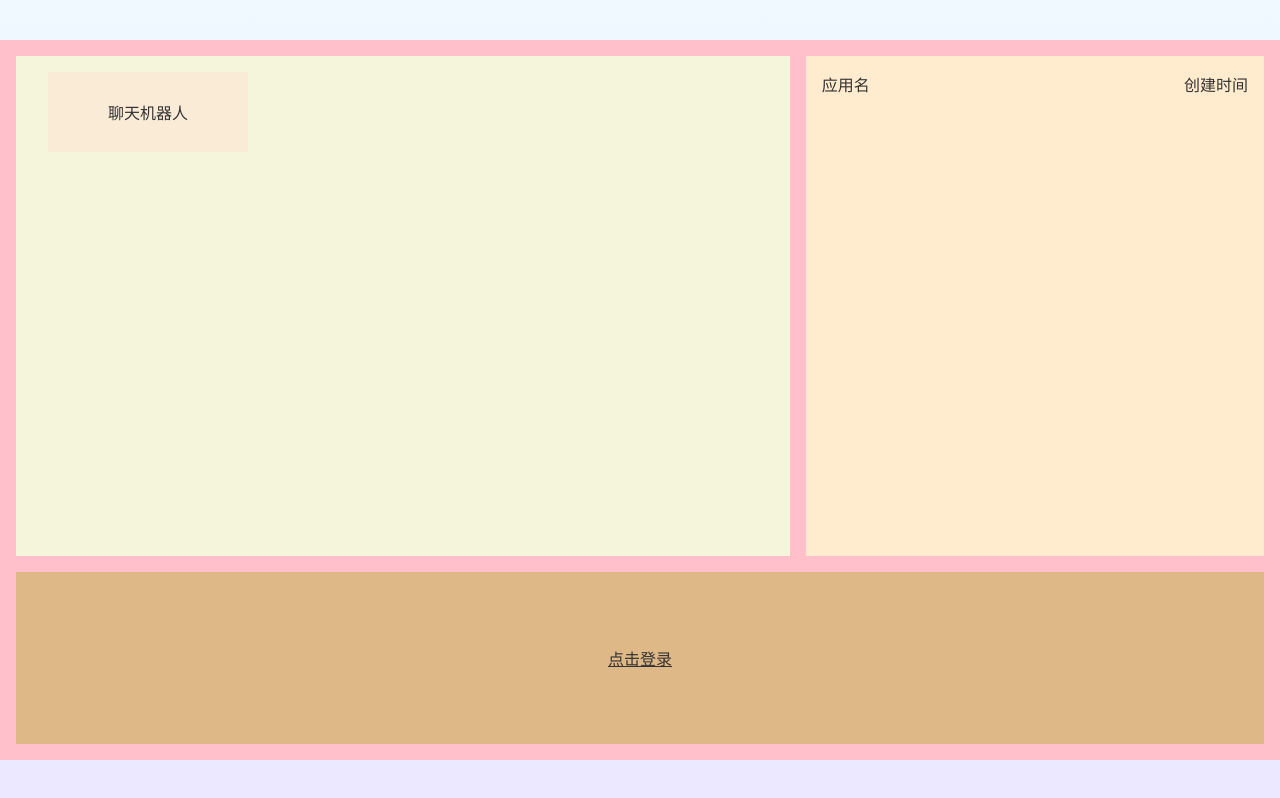
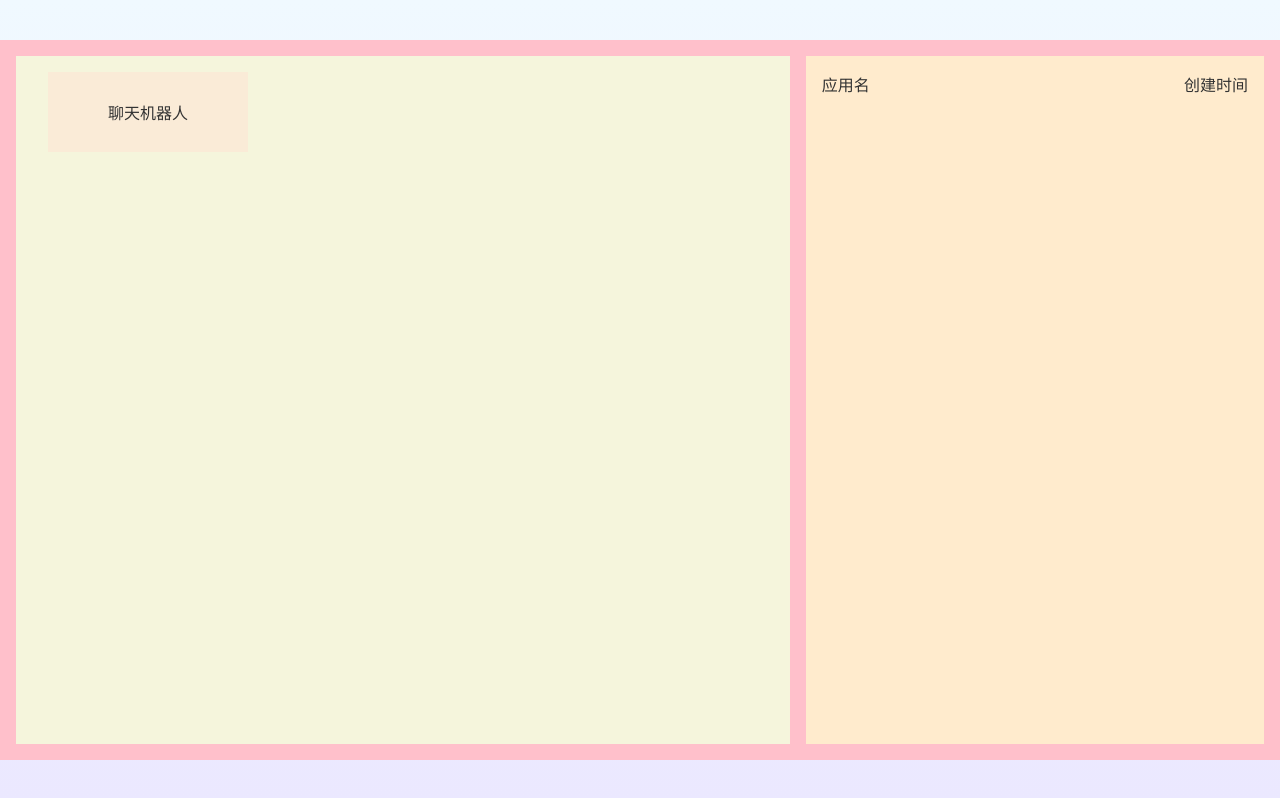
Before and after one commit to kvker/GenAIApplicationsCenter, a website: page src/index.html in a window 1280 px wide. Drawn offline with Linux system fonts and the light colour scheme.

Commit message:
feat 隐藏账户体系

```diff
--- a/src/index.html
+++ b/src/index.html
@@ -28,7 +28,7 @@
 
 <body>
   <div id="playground" class="flex-c aic jcsb">
-    <div class="flex aic jcsb w-100">
+    <div class="flex aic jcsb w-100 h-100">
       <application-list></application-list>
       <task-control></task-control>
     </div>
@@ -44,7 +44,6 @@
   <script src="scripts/components/application-list.js"></script>
   <script src="scripts/components/task-control.js"></script>
   <script src="scripts/components/application-stage.js"></script>
-  <script src="scripts/components/info-box.js"></script>
   <script>
     window.application_list = [{
       name: '聊天机器人',
--- a/src/scripts/components/application-list.js
+++ b/src/scripts/components/application-list.js
@@ -37,6 +37,7 @@ class ApplicationList extends BaseHTMLElement {
         :host {
           width: 62%;
           height: 500px;
+          height: 100%;
         }
         #application_list {
           width: 100%;
--- a/src/scripts/components/task-control.js
+++ b/src/scripts/components/task-control.js
@@ -39,6 +39,7 @@ class TaskControl extends BaseHTMLElement {
         :host {
           flex: 1;
           height: 500px;
+          height: 100%;
           margin-left: var(--main_gap);
         }
         #task_control {
```
